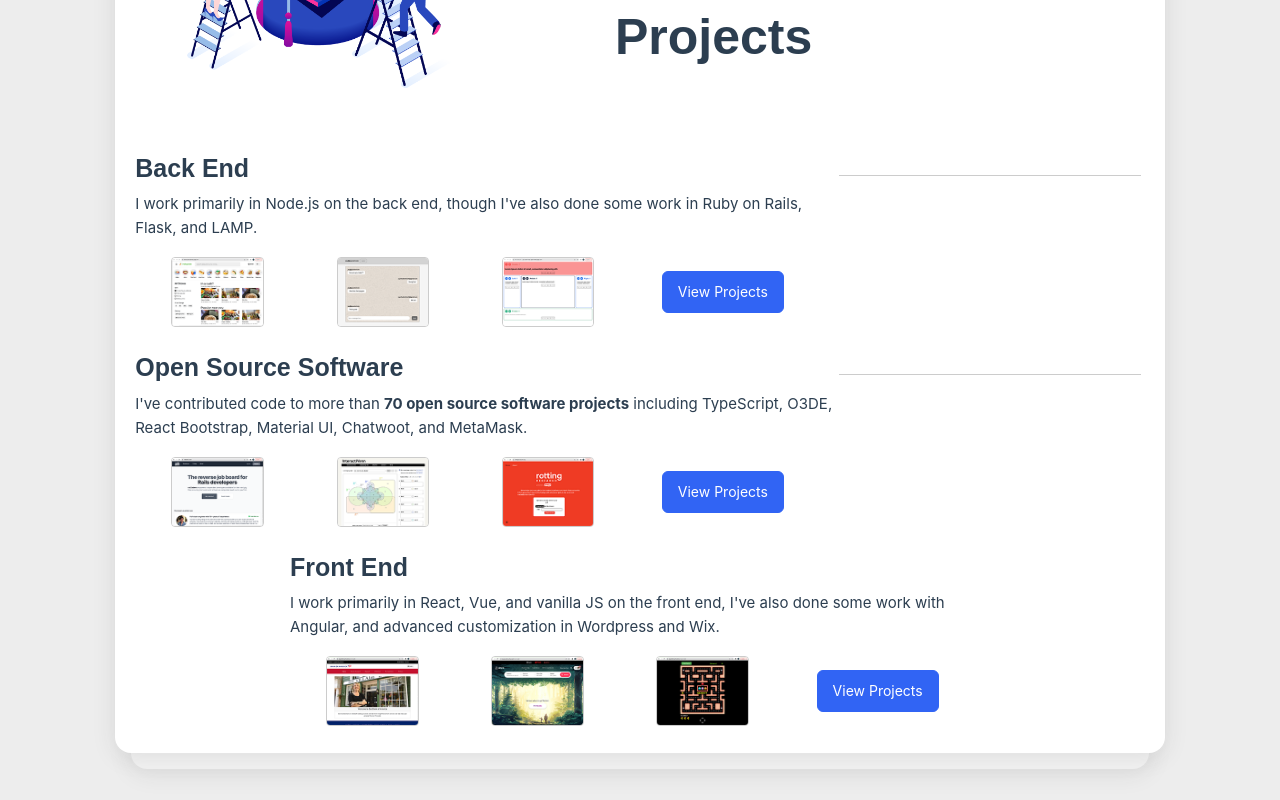
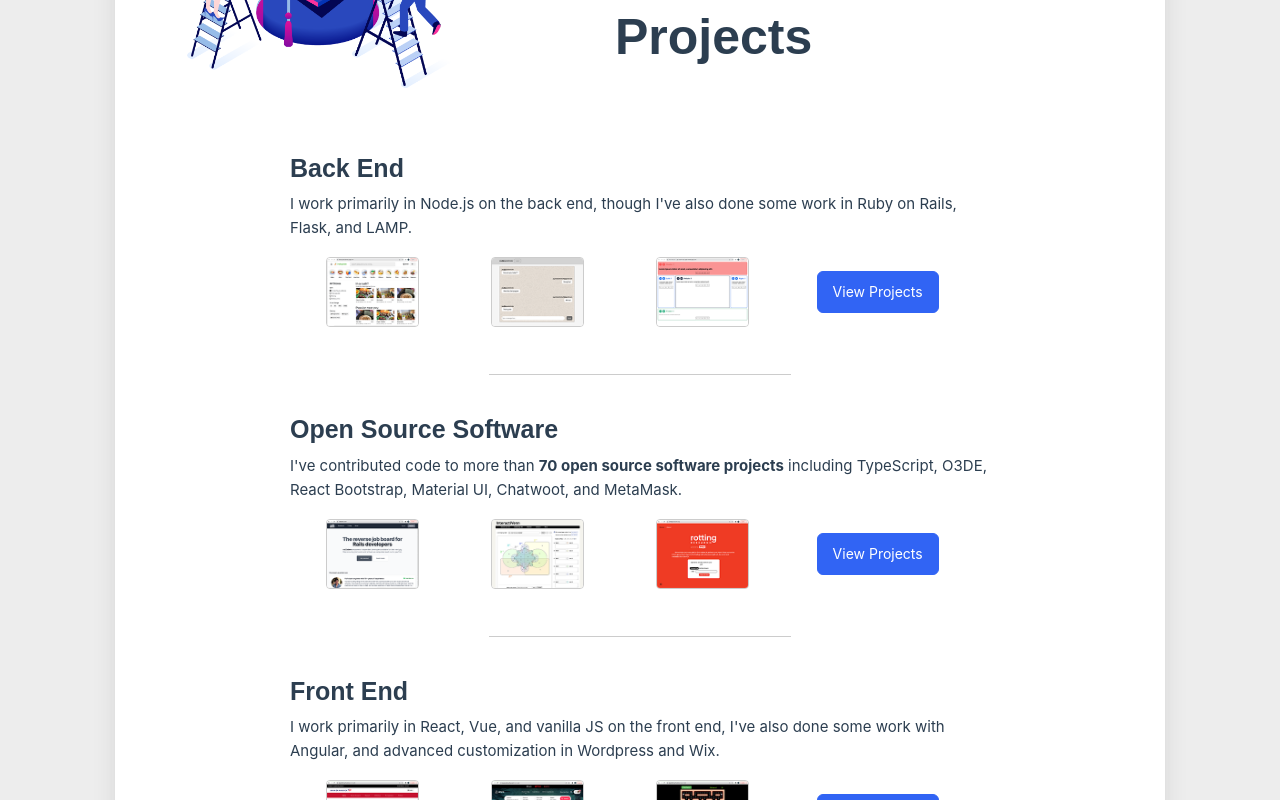
Before and after one commit to jayeclark/jayclark.github.io, a Vue app: page / in a window 1280 px wide. Shown: the part 2660-3460 px from the top of the page. Built offline with nearby package versions, Linux system fonts and the light colour scheme.

Commit message:
Update projects styling
Signed-off-by: Jay Clark <jay@jayeclark.dev>

```diff
--- a/src/components/sections/ProjectsOverview.vue
+++ b/src/components/sections/ProjectsOverview.vue
@@ -81,12 +81,12 @@ export default {
 
       <template v-for="(category, index) in categories" v-bind:key="index">
         <hr :class="index === 0 ? `hidden` : `visible`" />
-        <div style="width: 100%; max-width: 700px">
-          <div style="width: 100%">
+        <div style="width: 100%">
+          <div style="width: 100%; max-width: 700px; margin: 0px auto;">
             <h3>{{ category.title }}</h3>
             <p :innerHTML="category.description"></p>
           </div>
-          <div style="width: 100%">
+          <div style="width: 100%; max-width: 700px; margin: 0px auto;">
             <div class="project-links">
               <template
                 v-for="(sample, linkindex) in category.samples"
```
